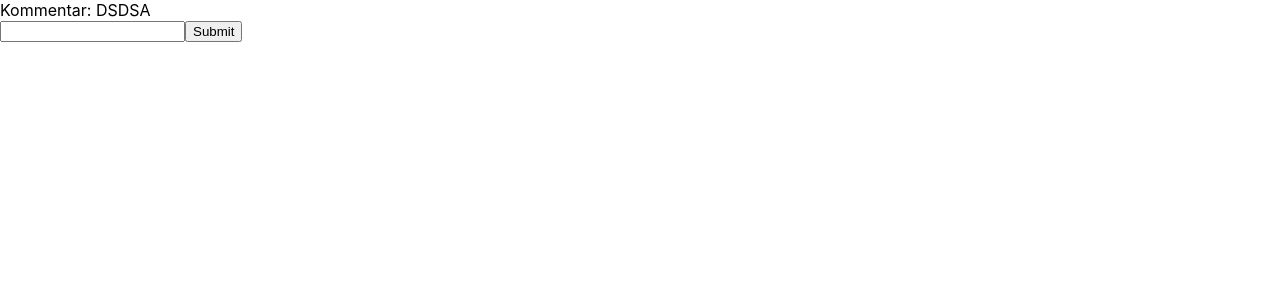
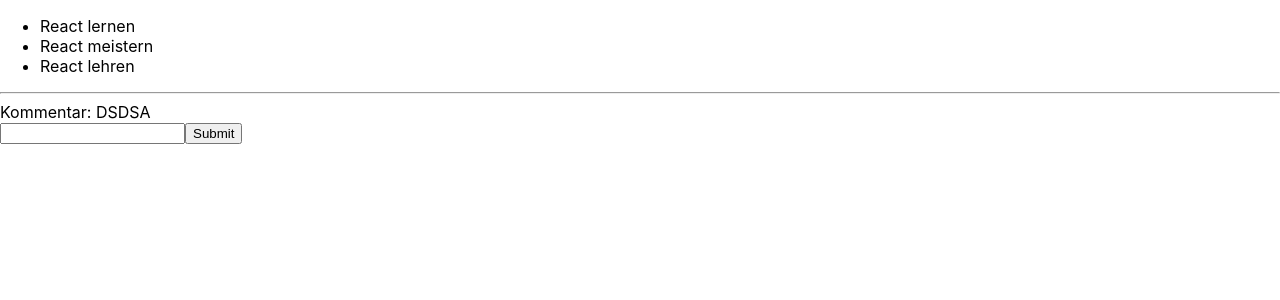
Before and after one commit to SuoraGmbH/react-camp-2022-12, a React (Create React App) app: page / in a window 1280 px wide. Shown: the top 300 px of the page. Built offline with nearby package versions, Linux system fonts and the light colour scheme.

Commit message:
Add TimeEntryList

```diff
--- a/src/App.tsx
+++ b/src/App.tsx
@@ -5,6 +5,7 @@
 import TimeEntryForm from "./components/TimeEntryForm";
 import Counter from "./components/Counter";
 import GithubRepoStats from "./components/GithubRepoStats";
+import TimeEntryList from "./components/TimeEntryList";
 
 // Example on how to get the type of props of a component
 // const welcomeProps: ComponentProps<typeof Welcome> = { city: "some city" };
@@ -19,6 +20,8 @@
 
   return (
     <div>
+      <TimeEntryList />
+      <hr />
       <TimeEntryView timeEntry={timeEntry} />
       <TimeEntryForm />
     </div>
--- /dev/null
+++ b/src/components/TimeEntryList.tsx
@@ -0,0 +1,36 @@
+import React from "react";
+import { TimeEntry } from "../domain/TimeEntry";
+
+interface Props {}
+const TimeEntryList: React.FunctionComponent<Props> = () => {
+  const timeEntries: TimeEntry[] = [
+    {
+      id: "dsahuoadsudaosuhhdoaus",
+      comment: "React lernen",
+      start: new Date(),
+      end: new Date(),
+    },
+    {
+      id: "kocxokpxcyopkxycopkcxy",
+      comment: "React meistern",
+      start: new Date(),
+      end: new Date(),
+    },
+    {
+      id: "cp9xyjnbu3",
+      comment: "React lehren",
+      start: new Date(),
+      end: new Date(),
+    },
+  ];
+
+  return (
+    <ul>
+      {timeEntries.map((timeEntry) => {
+        return <li key={timeEntry.id}>{timeEntry.comment}</li>;
+      })}
+    </ul>
+  );
+};
+
+export default TimeEntryList;
```
